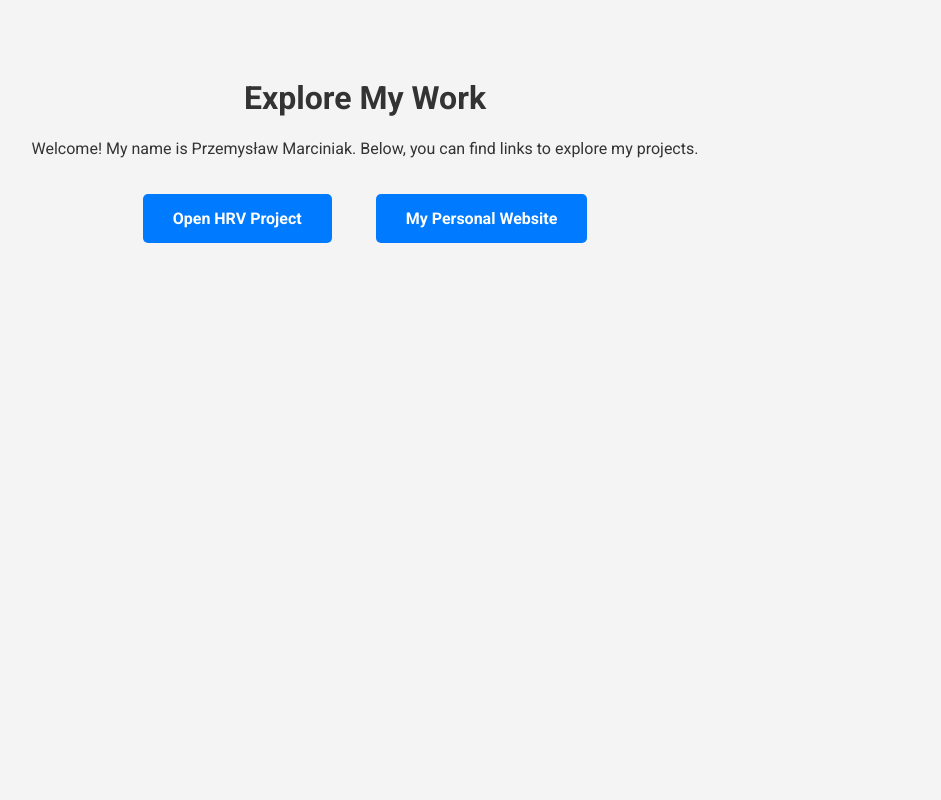
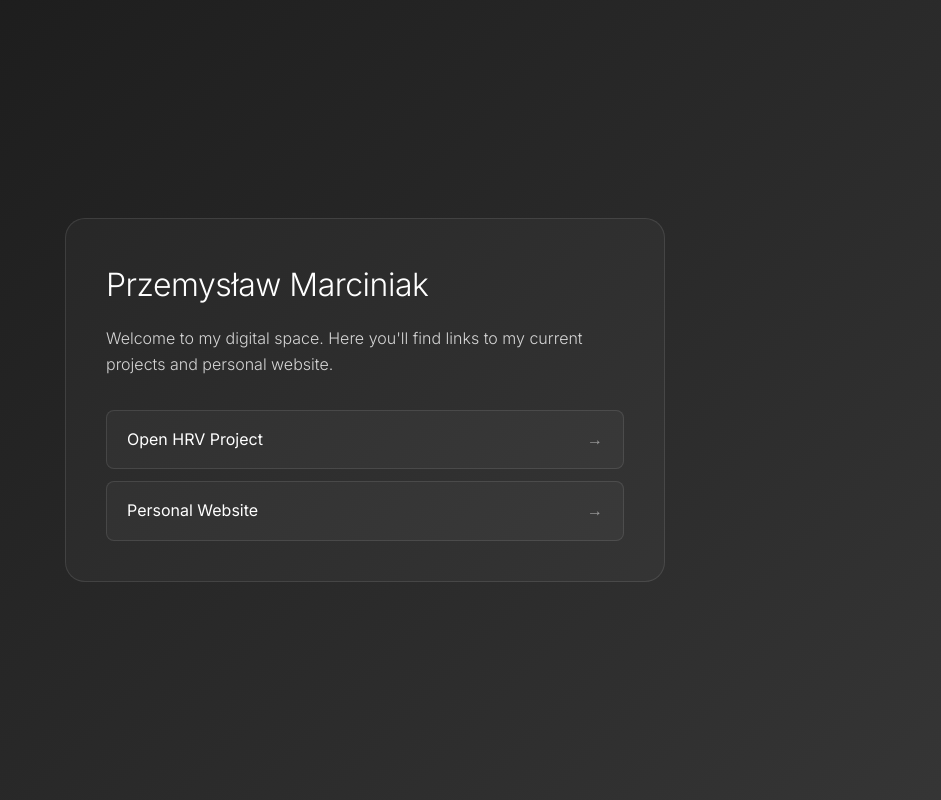
Before and after one commit to Przemekeke/Przemekeke.github.io, a plain HTML site: page index.html in a window 1280 px wide. Shown: the whole page, without its empty margins (275-1216 px from the left). Drawn offline with Linux system fonts and the light colour scheme.

Commit message:
Update index.html

```diff
--- a/index.html
+++ b/index.html
@@ -3,39 +3,104 @@
 <head>
     <meta charset="UTF-8">
     <meta name="viewport" content="width=device-width, initial-scale=1.0">
+    <meta name="description" content="Przemysław Marciniak's portfolio and projects including Open HRV Project">
     <title>Przemysław Marciniak's Work</title>
-    <link href="https://fonts.googleapis.com/css2?family=Roboto:wght@400;700&display=swap" rel="stylesheet">
+    <link href="https://fonts.googleapis.com/css2?family=Inter:wght@300;400;500&display=swap" rel="stylesheet">
     <style>
+        * {
+            margin: 0;
+            padding: 0;
+            box-sizing: border-box;
+        }
+
         body {
-            font-family: 'Roboto', sans-serif;
-            background-color: #f4f4f4;
-            color: #333;
-            text-align: center;
-            padding: 50px;
+            font-family: 'Inter', sans-serif;
+            min-height: 100vh;
+            display: flex;
+            justify-content: center;
+            align-items: center;
+            background: linear-gradient(135deg, #1a1a1a 0%, #363636 100%);
+            color: white;
+            line-height: 1.6;
         }
+
+        .container {
+            padding: 2.5rem;
+            background: rgba(255, 255, 255, 0.03);
+            border-radius: 20px;
+            max-width: 600px;
+            width: 90%;
+            border: 1px solid rgba(255, 255, 255, 0.1);
+        }
+
         h1 {
-            font-weight: 700;
+            font-weight: 300;
+            font-size: 2rem;
+            margin-bottom: 1rem;
+            letter-spacing: -0.5px;
         }
+
+        p {
+            font-weight: 300;
+            margin-bottom: 2rem;
+            opacity: 0.8;
+        }
+
+        .links {
+            display: flex;
+            flex-direction: column;
+            gap: 0.75rem;
+        }
+
         a {
-            display: inline-block;
-            margin: 20px;
-            padding: 15px 30px;
             text-decoration: none;
-            background-color: #007BFF;
-            color: #fff;
-            border-radius: 5px;
-            font-weight: bold;
-            transition: background-color 0.3s ease;
+            color: white;
+            padding: 1rem 1.25rem;
+            border: 1px solid rgba(255, 255, 255, 0.1);
+            border-radius: 8px;
+            transition: all 0.2s ease;
+            text-align: left;
+            display: flex;
+            justify-content: space-between;
+            align-items: center;
+            background: rgba(255, 255, 255, 0.03);
         }
+
+        a:after {
+            content: "→";
+            opacity: 0.5;
+        }
+
         a:hover {
-            background-color: #0056b3;
+            border-color: rgba(255, 255, 255, 0.2);
+            background: rgba(255, 255, 255, 0.05);
+            transform: translateY(-1px);
+        }
+
+        @media (max-width: 480px) {
+            .container {
+                width: 95%;
+                padding: 1.5rem;
+            }
+
+            h1 {
+                font-size: 1.5rem;
+            }
         }
     </style>
 </head>
 <body>
-    <h1>Explore My Work</h1>
-    <p>Welcome! My name is Przemysław Marciniak. Below, you can find links to explore my projects.</p>
-    <a href="https://open-hrv.com/" target="_blank">Open HRV Project</a>
-    <a href="https://www.pmarciniak.pl/" target="_blank">My Personal Website</a>
+    <div class="container">
+        <h1>Przemysław Marciniak</h1>
+        <p>Welcome to my digital space. Here you'll find links to my current projects and personal website.</p>
+        <div class="links">
+            <a href="https://open-hrv.com/" target="_blank" rel="noopener noreferrer">
+                Open HRV Project
+            </a>
+            <a href="https://www.pmarciniak.pl/" target="_blank" rel="noopener noreferrer">
+                Personal Website
+            </a>
+        </div>
+    </div>
 </body>
 </html>
```
